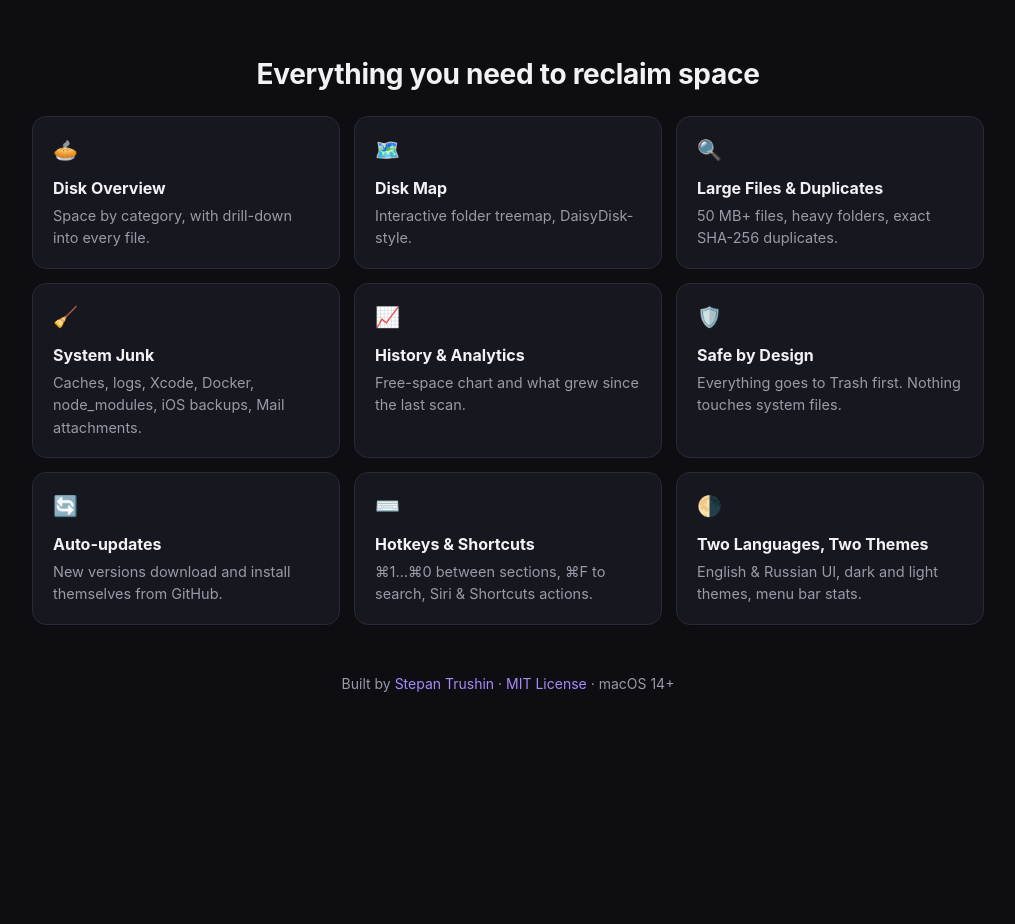
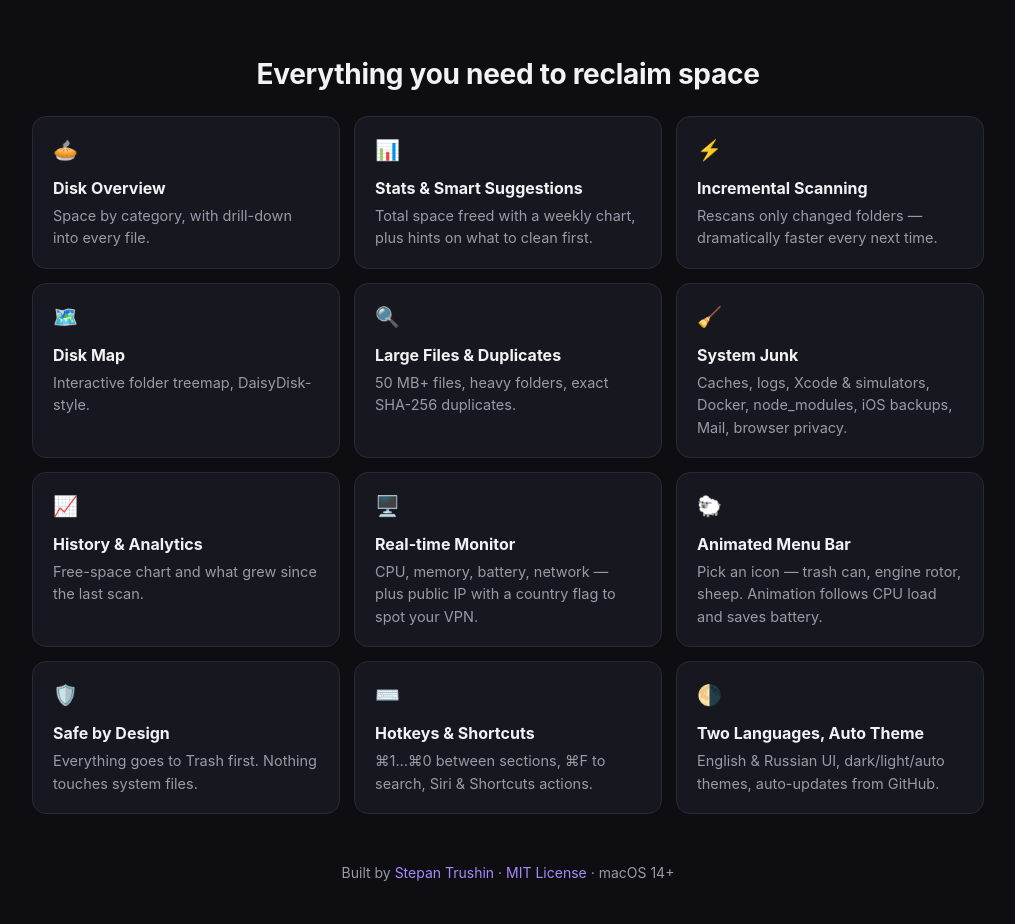
Before and after one commit to MrPacmann/MacCleaner, a plain HTML site: page docs/index.html in a window 1280 px wide. Shown: the part 1187-2111 px from the top of the page, without its empty margins (132-1147 px from the left). Before the commit the page ends 1921 px from the top, so only its background shows below. Drawn offline with Linux system fonts and the light colour scheme.

Commit message:
Доки под 1.8: актуальный роадмап (виджет заморожен с причиной), фичи 1.3–1.8 в ридми и на сайте

```diff
--- a/docs/index.html
+++ b/docs/index.html
@@ -102,22 +102,28 @@
   <div class="grid">
     <div class="feat"><span class="ic">🥧</span><div class="t" data-en="Disk Overview" data-ru="Обзор диска"></div>
       <div class="d" data-en="Space by category, with drill-down into every file." data-ru="Место по категориям с проваливанием в файлы."></div></div>
+    <div class="feat"><span class="ic">📊</span><div class="t" data-en="Stats & Smart Suggestions" data-ru="Статистика и умные советы"></div>
+      <div class="d" data-en="Total space freed with a weekly chart, plus hints on what to clean first." data-ru="Сколько освобождено за всё время с графиком по неделям и подсказки, что чистить первым."></div></div>
+    <div class="feat"><span class="ic">⚡</span><div class="t" data-en="Incremental Scanning" data-ru="Инкрементальное сканирование"></div>
+      <div class="d" data-en="Rescans only changed folders — dramatically faster every next time." data-ru="Повторный анализ обходит только изменившиеся папки — в разы быстрее."></div></div>
     <div class="feat"><span class="ic">🗺️</span><div class="t" data-en="Disk Map" data-ru="Карта диска"></div>
       <div class="d" data-en="Interactive folder treemap, DaisyDisk-style." data-ru="Интерактивная treemap папок, как в DaisyDisk."></div></div>
     <div class="feat"><span class="ic">🔍</span><div class="t" data-en="Large Files & Duplicates" data-ru="Большие файлы и дубликаты"></div>
       <div class="d" data-en="50 MB+ files, heavy folders, exact SHA-256 duplicates." data-ru="Файлы от 50 МБ, тяжёлые папки, точные дубликаты по SHA-256."></div></div>
     <div class="feat"><span class="ic">🧹</span><div class="t" data-en="System Junk" data-ru="Системный мусор"></div>
-      <div class="d" data-en="Caches, logs, Xcode, Docker, node_modules, iOS backups, Mail attachments." data-ru="Кэши, логи, Xcode, Docker, node_modules, бэкапы iPhone, вложения почты."></div></div>
+      <div class="d" data-en="Caches, logs, Xcode & simulators, Docker, node_modules, iOS backups, Mail, browser privacy." data-ru="Кэши, логи, Xcode и симуляторы, Docker, node_modules, бэкапы iPhone, почта, приватность браузеров."></div></div>
     <div class="feat"><span class="ic">📈</span><div class="t" data-en="History & Analytics" data-ru="История и аналитика"></div>
       <div class="d" data-en="Free-space chart and what grew since the last scan." data-ru="График свободного места и что выросло с прошлого сканирования."></div></div>
+    <div class="feat"><span class="ic">🖥️</span><div class="t" data-en="Real-time Monitor" data-ru="Мониторинг в реальном времени"></div>
+      <div class="d" data-en="CPU, memory, battery, network — plus public IP with a country flag to spot your VPN." data-ru="CPU, память, батарея, сеть — и внешний IP с флагом страны: видно включённый VPN."></div></div>
+    <div class="feat"><span class="ic">🐑</span><div class="t" data-en="Animated Menu Bar" data-ru="Живой меню-бар"></div>
+      <div class="d" data-en="Pick an icon — trash can, engine rotor, sheep. Animation follows CPU load and saves battery." data-ru="Иконки на выбор: мусорка, ротор, овечка. Анимация следует за нагрузкой и бережёт батарею."></div></div>
     <div class="feat"><span class="ic">🛡️</span><div class="t" data-en="Safe by Design" data-ru="Безопасность по умолчанию"></div>
       <div class="d" data-en="Everything goes to Trash first. Nothing touches system files." data-ru="Удаление только в Корзину. Системные файлы не трогаем."></div></div>
-    <div class="feat"><span class="ic">🔄</span><div class="t" data-en="Auto-updates" data-ru="Автообновления"></div>
-      <div class="d" data-en="New versions download and install themselves from GitHub." data-ru="Новые версии скачиваются и ставятся сами с GitHub."></div></div>
     <div class="feat"><span class="ic">⌨️</span><div class="t" data-en="Hotkeys & Shortcuts" data-ru="Хоткеи и Shortcuts"></div>
       <div class="d" data-en="⌘1…⌘0 between sections, ⌘F to search, Siri & Shortcuts actions." data-ru="⌘1…⌘0 по разделам, ⌘F — поиск, действия для Siri и Shortcuts."></div></div>
-    <div class="feat"><span class="ic">🌗</span><div class="t" data-en="Two Languages, Two Themes" data-ru="Два языка, две темы"></div>
-      <div class="d" data-en="English & Russian UI, dark and light themes, menu bar stats." data-ru="Русский и английский, тёмная и светлая темы, статистика в меню-баре."></div></div>
+    <div class="feat"><span class="ic">🌗</span><div class="t" data-en="Two Languages, Auto Theme" data-ru="Два языка, авто-тема"></div>
+      <div class="d" data-en="English & Russian UI, dark/light/auto themes, auto-updates from GitHub." data-ru="Русский и английский, тёмная/светлая/авто темы, автообновления с GitHub."></div></div>
   </div>
 
   <footer>
```
Also changed, not shown: 4 other files.
